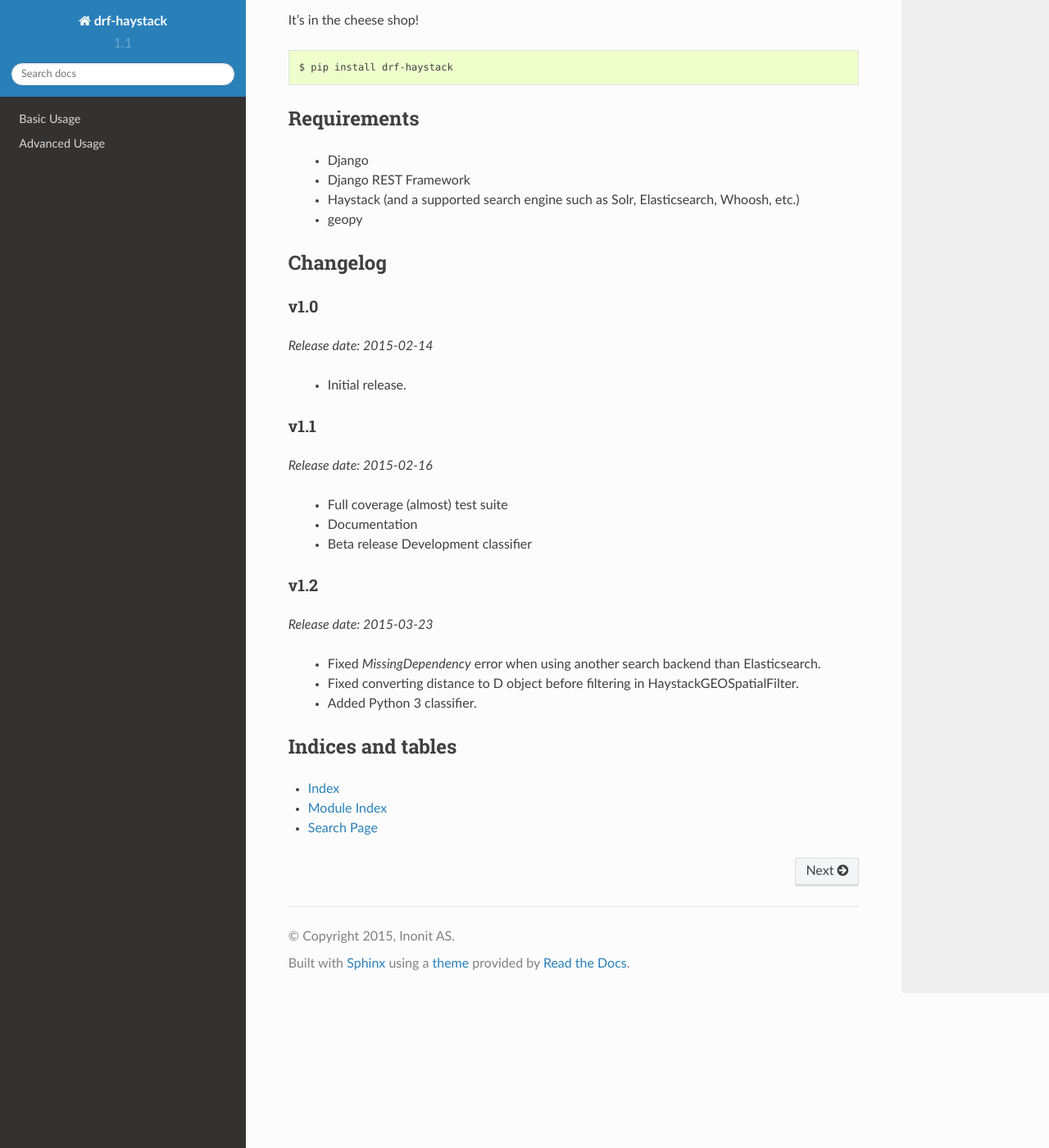
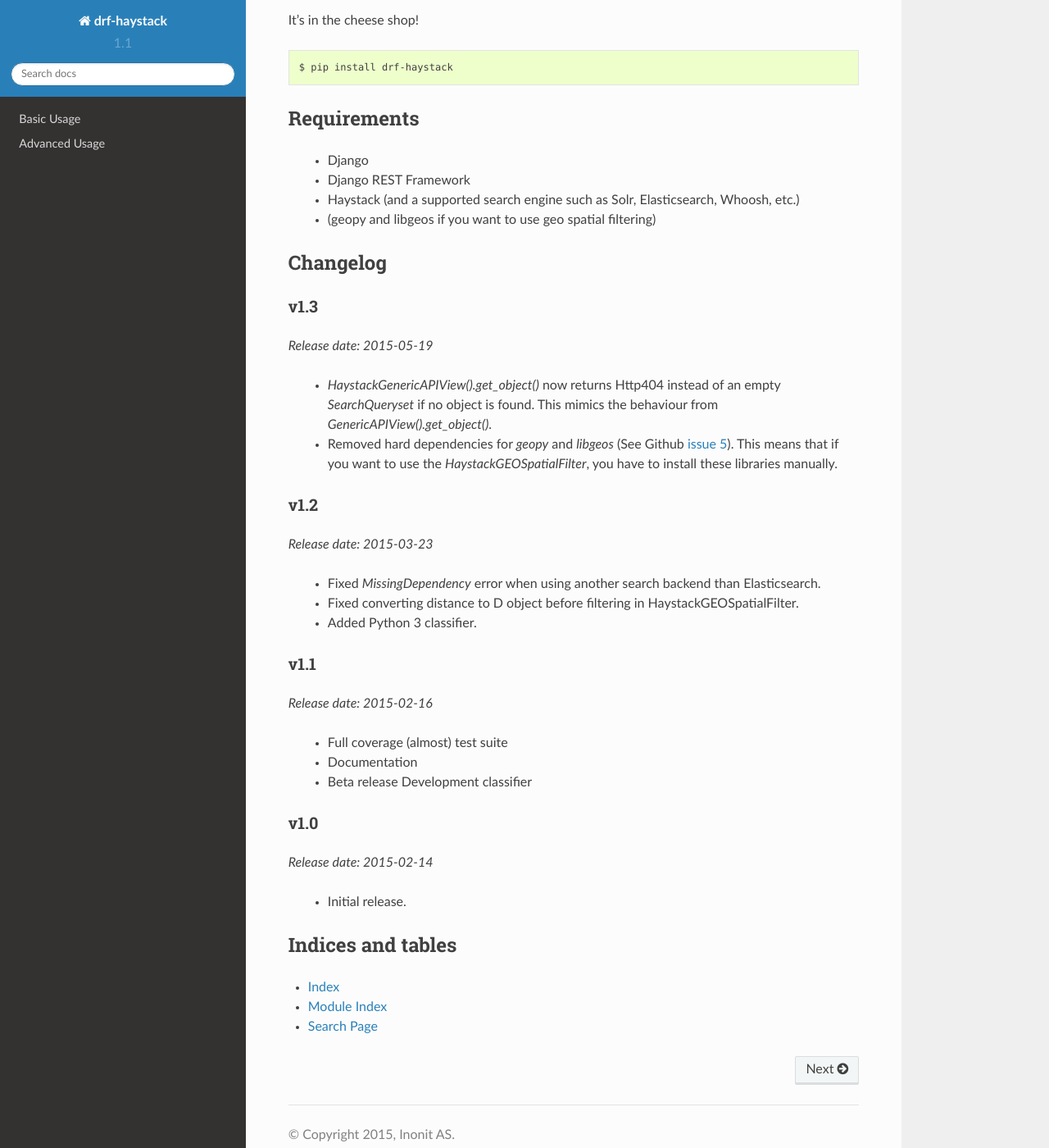
Before and after one commit to rhblind/drf-haystack, a Sphinx documentation site: the page built from docs/index.rst, in a window 1280 px wide and 1400 px high, scrolled down 800 px. Shown: the whole window at 82% size. Built offline with Sphinx 7.4.7 and the Read the Docs theme 2.0.0, drawn with Linux system fonts in a browser that asks for light colours.

Commit message:
updated docs

```diff
--- a/docs/conf.py
+++ b/docs/conf.py
@@ -48,6 +48,7 @@
 extensions = [
     'sphinx.ext.autodoc',
     'sphinx.ext.intersphinx',
+    'sphinx.ext.extlinks',
     'sphinx.ext.todo',
     'sphinx.ext.viewcode',
 ]
@@ -288,3 +289,8 @@
     'http://docs.python.org/': None,
     'django': ('http://django.readthedocs.org/en/latest/', None),
 }
+
+# Configurations for extlinks
+extlinks = {
+    'issue': ('https://github.com/inonit/drf-haystack/issues/%s', 'issue ')
+}
--- a/docs/index.rst
+++ b/docs/index.rst
@@ -40,18 +40,29 @@
     - Django
     - Django REST Framework
     - Haystack (and a supported search engine such as Solr, Elasticsearch, Whoosh, etc.)
-    - geopy
+    - (geopy and libgeos if you want to use geo spatial filtering)
 
 
 Changelog
 =========
 
-v1.0
+v1.3
 ----
-*Release date: 2015-02-14*
+*Release date: 2015-05-19*
 
-    - Initial release.
+    - `HaystackGenericAPIView().get_object()` now returns Http404 instead of an empty `SearchQueryset`
+      if no object is found. This mimics the behaviour from `GenericAPIView().get_object()`.
+    - Removed hard dependencies for `geopy` and `libgeos` (See Github :issue:`5`). This means
+      that if you want to use the `HaystackGEOSpatialFilter`, you have to install these libraries
+      manually.
 
+v1.2
+----
+*Release date: 2015-03-23*
+
+    - Fixed `MissingDependency` error when using another search backend than Elasticsearch.
+    - Fixed converting distance to D object before filtering in HaystackGEOSpatialFilter.
+    - Added Python 3 classifier.
 
 v1.1
 ----
@@ -61,13 +72,11 @@
     - Documentation
     - Beta release Development classifier
 
-v1.2
+v1.0
 ----
-*Release date: 2015-03-23*
+*Release date: 2015-02-14*
 
-    - Fixed `MissingDependency` error when using another search backend than Elasticsearch.
-    - Fixed converting distance to D object before filtering in HaystackGEOSpatialFilter.
-    - Added Python 3 classifier.
+    - Initial release.
 
 
 Indices and tables
```
Also changed, not shown: docs/advanced_usage.rst (+11 -2 lines).
